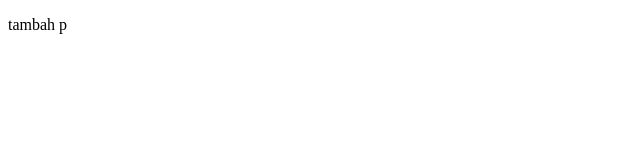
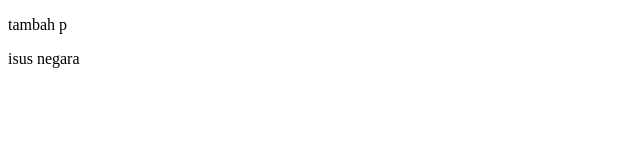
Before and after one commit to Aelzyy/collab, a plain HTML site: page index.html in a window 1280 px wide. Shown: the full height of the page, 0-640 px from the left. Drawn offline with Linux system fonts and the light colour scheme.

Commit message:
update aplikasi

```diff
--- a/index.html
+++ b/index.html
@@ -8,5 +8,6 @@
 </head>
 <body>
     <p>tambah p</p>
+    <p>isus negara</p>
 </body>
 </html>
```
